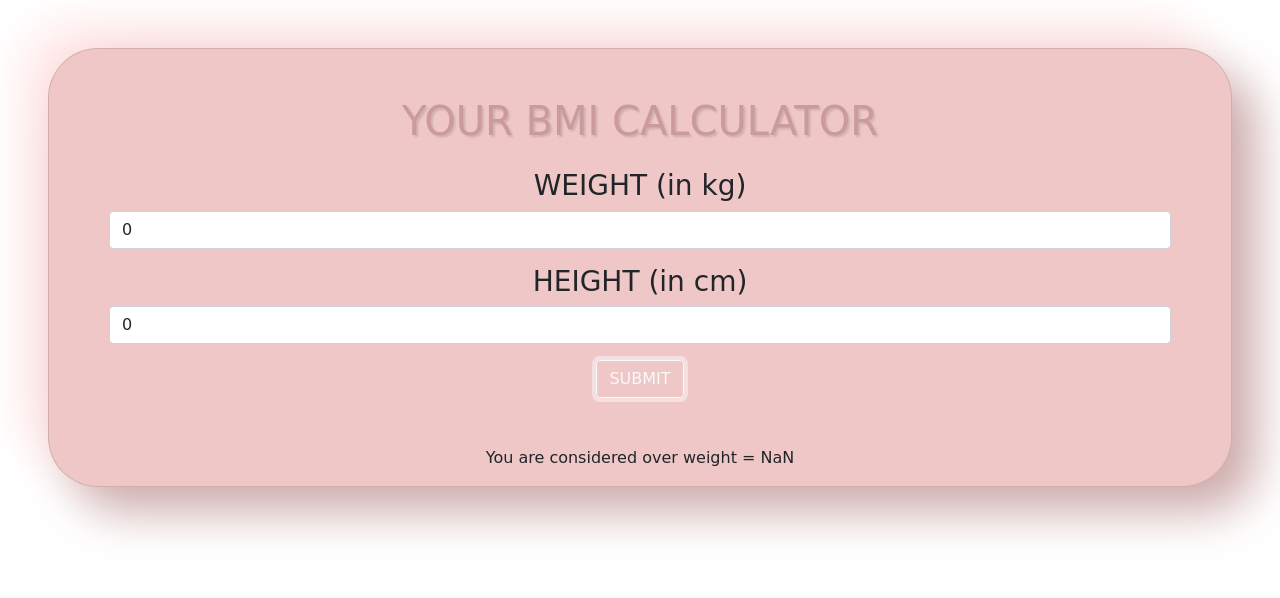
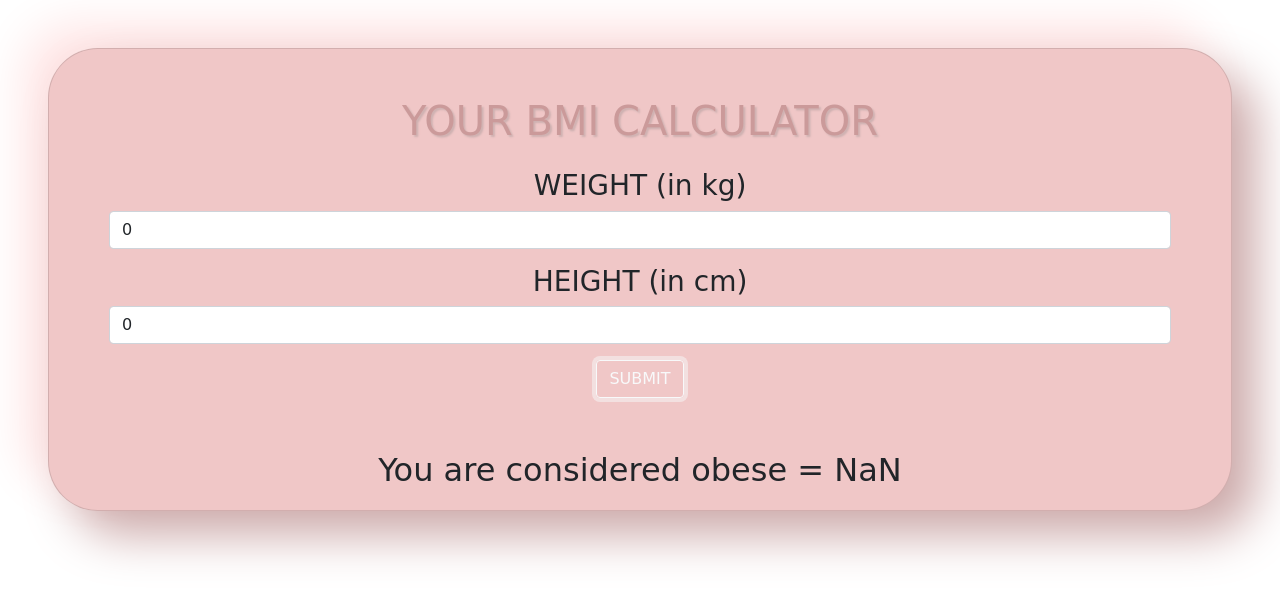
Before and after one commit to Carlaamylawrence/BMI-draft, a plain HTML site: page index.html in a window 1280 px wide. Both pictures are taken after a click on the button "SUBMIT". Drawn offline with nearby package versions, Linux system fonts and the light colour scheme; a web font is replaced by a local one.

Commit message:
result size

```diff
--- a/script.js
+++ b/script.js
@@ -12,8 +12,11 @@ function calculateBMI() {
     let bmi = parseInt(weight / ((height * height) / 10000));
     if (bmi < 18.6)
       result.innerHTML = `You are under weight: Your BMI is = ${bmi}`;
-    else if (bmi >= 18.6 && bmi < 24.9)
+    else if (bmi >= 18.6)
       result.innerHTML = `You have a healthy weight: Your BMI is = ${bmi}`;
-    else result.innerHTML = ` You are considered over weight = ${bmi}`;
+    else if (bmi >= 24.9)
+      result.innerHTML = ` You are considered over weight = ${bmi}`;
+    else if (bmi >= 30);
+    result.innerHTML = ` You are considered obese = ${bmi}`;
   }
 }
--- a/styling.css
+++ b/styling.css
@@ -25,3 +25,7 @@ h1 {
 button {
   font-size: 15pt;
 }
+
+#result {
+  font-size: 2rem;
+}
```
